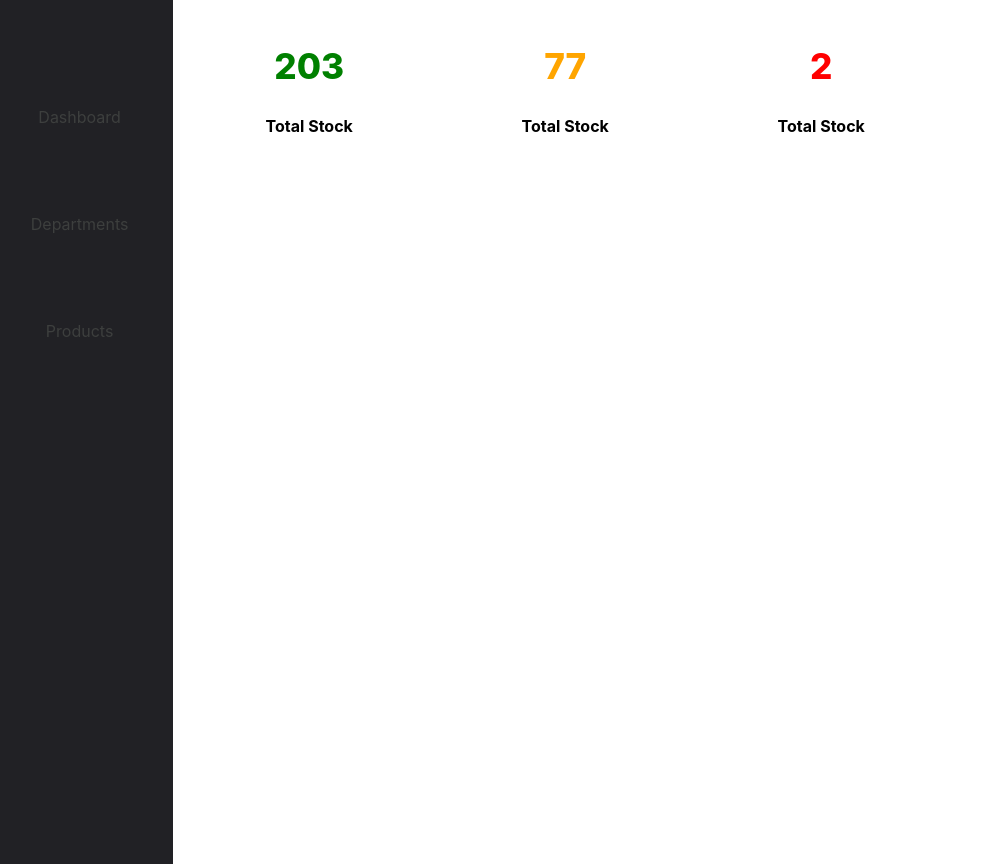
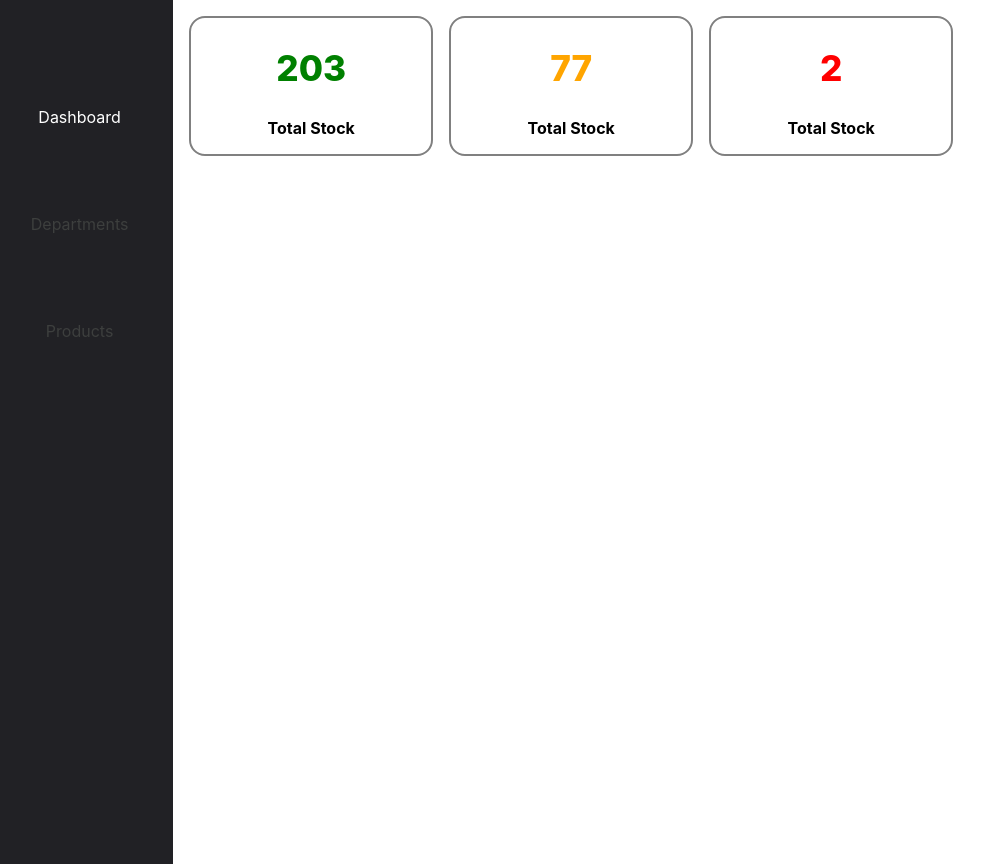
Before and after one commit to Ayush-1315/mcr-10, a React (Create React App) app: page /department in a window 1280 px wide. Both pictures are taken after a click on the item "Dashboard". Shown: the whole page, without its empty margins (14-998 px from the left). Built offline with nearby package versions, Linux system fonts and the light colour scheme.

Commit message:
fix: fixed sidebar

```diff
--- a/src/components/sidebar/sidebar.jsx
+++ b/src/components/sidebar/sidebar.jsx
@@ -12,9 +12,9 @@ export const Sidebar=()=>{
     console.log(currPath);
     return <div className={css.sidebarContainer}>
         <ul>
-            <li><Link to="/">Dashboard</Link></li>
-            <li><Link to="/department">Departments</Link></li>
-            <li onClick={()=>navigatePage()}>Products</li>
+            <li className={currPath==="/"?css.selected:css.tab}><Link to="/">Dashboard</Link></li>
+            <li className={currPath==="/department"?css.selected:css.tab}><Link to="/department">Departments</Link></li>
+            <li onClick={()=>navigatePage()} className={currPath==="/products"?css.selected:css.tab}>Products</li>
         </ul>
     </div>
 }
--- a/src/components/sidebar/sidebar.module.css
+++ b/src/components/sidebar/sidebar.module.css
@@ -13,11 +13,12 @@
     flex-direction: column;
     justify-content: space-around;
 }
-.sidebarContainer li{
+.tab{
     cursor: pointer;
     color: #3D3F3E;
 }
 .selected{
+    cursor: pointer;
     color:#ffffff;
 }
 .sidebarContainer a{
--- a/src/pages/dashboard/dashboad.module.css
+++ b/src/pages/dashboard/dashboad.module.css
@@ -6,6 +6,8 @@ gap:1rem;
 .total,.delivered,.low{
     height: fit-content;
     width: 15rem;
+    border-radius: 1rem;
+    border:2px solid grey;
 }
 .total p,.delivered p,.low p{
     font-weight: bolder;
```
